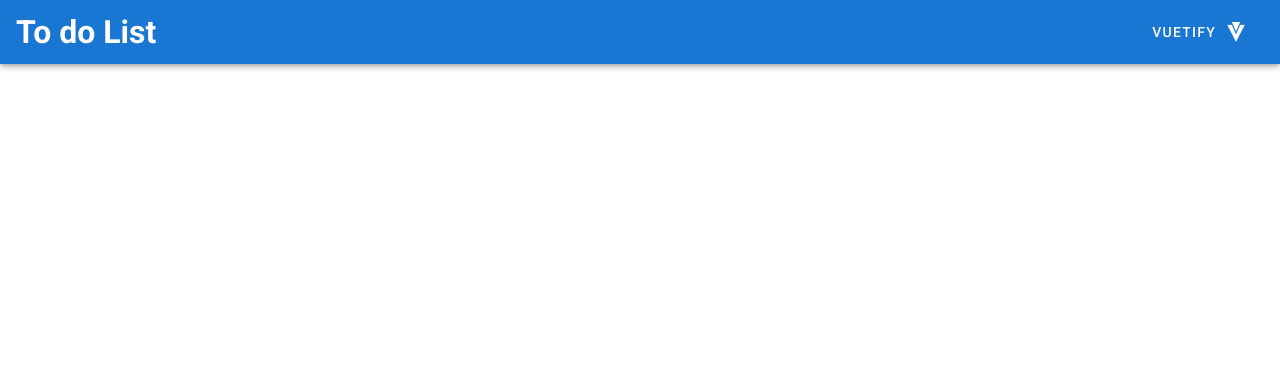
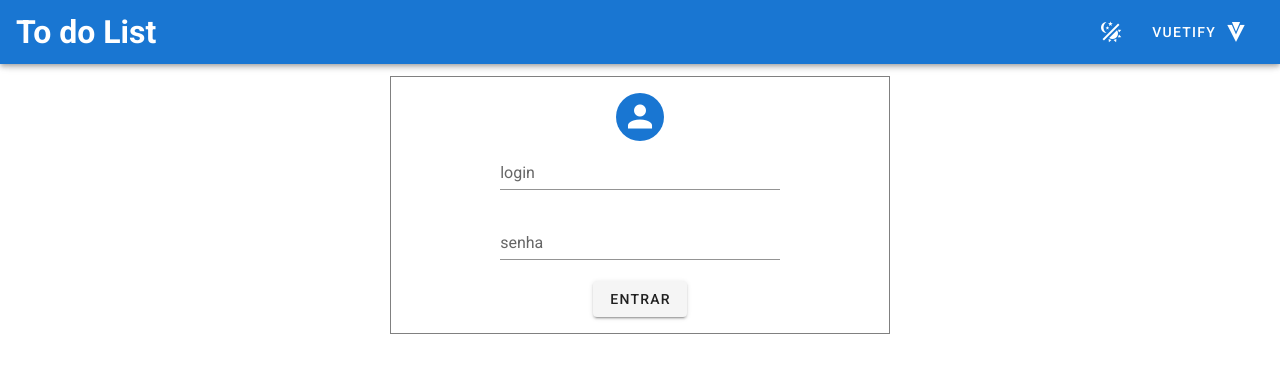
Before and after one commit to YanGraim/To-do-List, a Vue app: page /login in a window 1280 px wide. Shown: the top 372 px of the page. Built offline with nearby package versions, Linux system fonts and the light colour scheme.

Commit message:
Dark Mode, tela de login

```diff
--- a/src/App.vue
+++ b/src/App.vue
@@ -5,6 +5,9 @@
         <h1>To do List</h1>
       </div>
       <v-spacer></v-spacer>
+      <v-btn icon @click="mudarTema">
+        <v-icon>mdi-theme-light-dark</v-icon>
+      </v-btn>
       <v-btn href="https://vuetifyjs.com/en/components/all/" target="_blank" text>
         <span class="mr-2">Vuetify</span>
         <v-icon>mdi-vuetify</v-icon>
@@ -18,6 +21,19 @@
 
 <script>
 export default {
-  name: "App"
+  name: "App",
+  data: () => ({
+    darkMode: false,
+  }),
+  methods: {
+    mudarTema() {
+      if (this.darkMode) {
+        this.darkMode = false;
+      } else {
+        this.darkMode = true;
+      }
+      this.$vuetify.theme.dark = this.darkMode;
+    }
+  }
 };
 </script>
--- a/src/router/index.js
+++ b/src/router/index.js
@@ -19,6 +19,12 @@ const routes = [
     component: () =>
       import(/* webpackChunkName: "about" */ "../views/AboutView.vue"),
   },
+  {
+    path: "/login",
+    name: "login",
+    component: () =>
+      import ("../views/LoginView.vue"),
+  }
 ];
 
 const router = new VueRouter({
--- /dev/null
+++ b/src/views/LoginView.vue
@@ -0,0 +1,34 @@
+<template>
+    <v-container>
+        <div id="card">
+            <v-avatar color="primary">
+                <v-icon dark large>
+                    mdi-account
+                </v-icon>
+            </v-avatar>
+            <v-text-field name="name" label="login" id="id" style="width: 60%;"></v-text-field>
+            <v-text-field name="name" label="senha" id="id" style="width: 60%;" type="password"></v-text-field>
+            <v-btn>Entrar</v-btn>
+        </div>
+    </v-container>
+</template>
+
+<script>
+export default {
+    name: "LoginView",
+};
+</script>
+
+<style>
+#card {
+    background-color: #fffafa05;
+    border: 1px solid gray;
+    padding: 1rem;
+    max-width: 500px;
+    margin: 0 auto;
+    display: flex;
+    align-items: center;
+    justify-content: center;
+    flex-direction: column;
+}
+</style>
```
